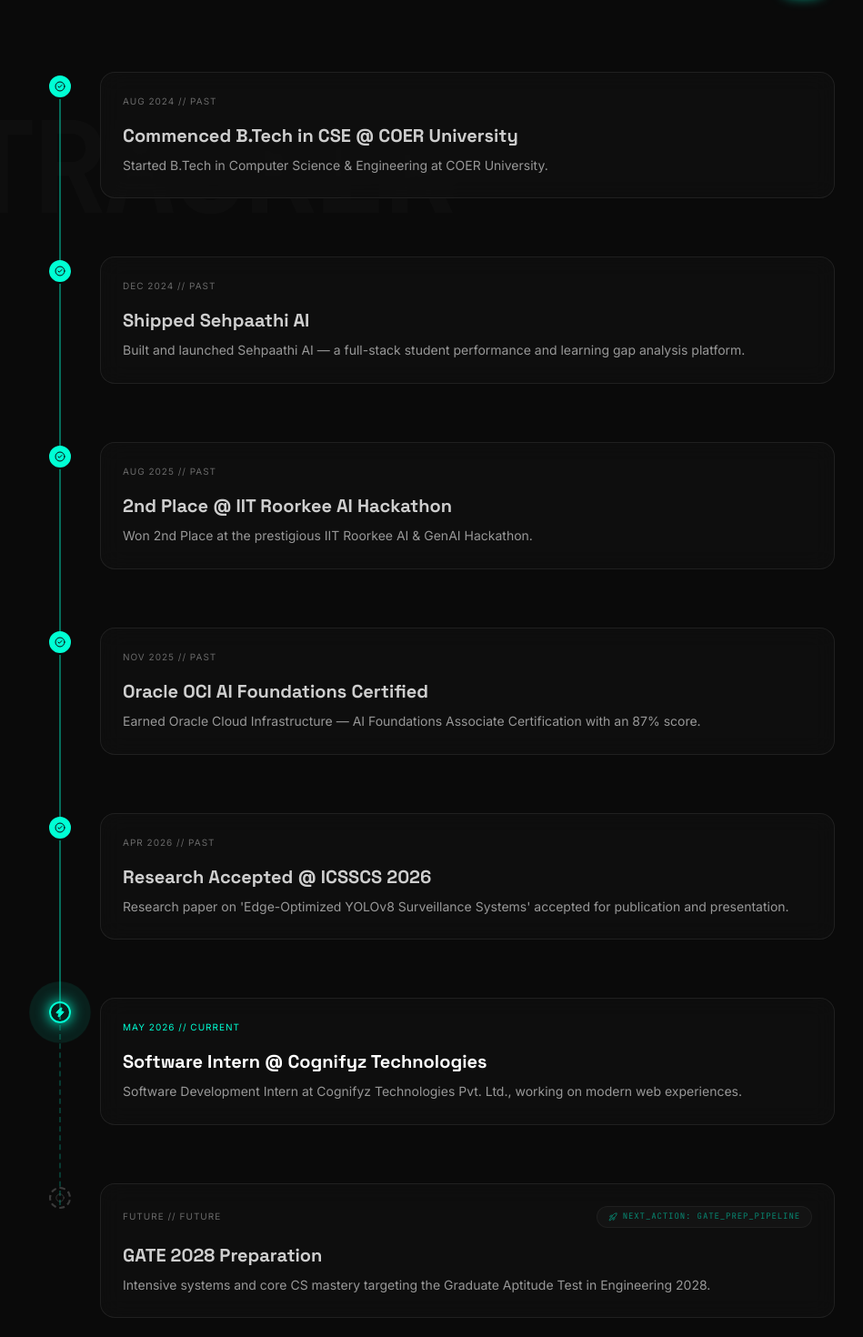
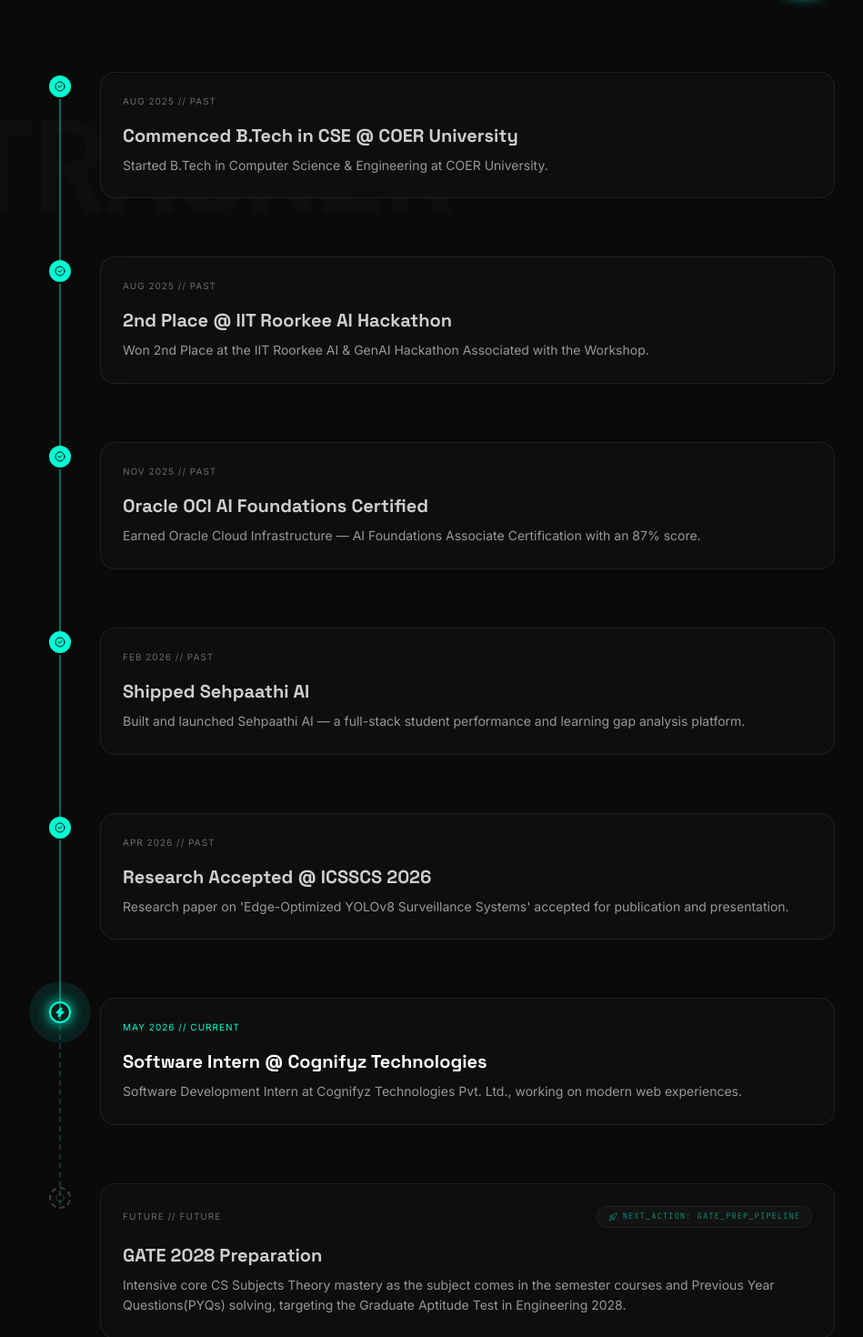
Before and after one commit to Satvik2Sharma/My-Portfolio, a Next.js app: page / in a window 1280 px wide. Shown: the part 6949-8419 px from the top of the page at 91% size, without its empty margins (154-1103 px from the left). Built offline with nearby package versions, Linux system fonts and the light colour scheme.

Commit message:
feat(timeline): update timeline sequence and GATE preparation details

```diff
--- a/sections/Timeline.tsx
+++ b/sections/Timeline.tsx
@@ -7,28 +7,28 @@
 
 const JOURNEY = [
   {
-    date: "AUG 2024",
+    date: "AUG 2025",
     status: "past" as const,
     title: "Commenced B.Tech in CSE @ COER University",
     description: "Started B.Tech in Computer Science & Engineering at COER University.",
   },
   {
-    date: "DEC 2024",
-    status: "past" as const,
-    title: "Shipped Sehpaathi AI",
-    description: "Built and launched Sehpaathi AI — a full-stack student performance and learning gap analysis platform.",
-  },
-  {
     date: "AUG 2025",
     status: "past" as const,
     title: "2nd Place @ IIT Roorkee AI Hackathon",
-    description: "Won 2nd Place at the prestigious IIT Roorkee AI & GenAI Hackathon.",
+    description: "Won 2nd Place at the IIT Roorkee AI & GenAI Hackathon Associated with the Workshop.",
   },
   {
     date: "NOV 2025",
     status: "past" as const,
     title: "Oracle OCI AI Foundations Certified",
     description: "Earned Oracle Cloud Infrastructure — AI Foundations Associate Certification with an 87% score.",
+  },
+  {
+    date: "FEB 2026",
+    status: "past" as const,
+    title: "Shipped Sehpaathi AI",
+    description: "Built and launched Sehpaathi AI — a full-stack student performance and learning gap analysis platform.",
   },
   {
     date: "APR 2026",
@@ -47,7 +47,7 @@
     date: "FUTURE",
     status: "future" as const,
     title: "GATE 2028 Preparation",
-    description: "Intensive systems and core CS mastery targeting the Graduate Aptitude Test in Engineering 2028.",
+    description: "Intensive core CS Subjects Theory mastery as the subject comes in the semester courses and Previous Year Questions(PYQs) solving, targeting the Graduate Aptitude Test in Engineering 2028.",
     nextAction: "GATE_PREP_PIPELINE",
   },
 ];
```
